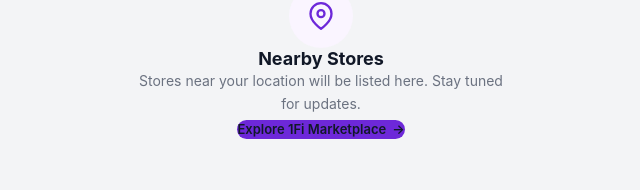
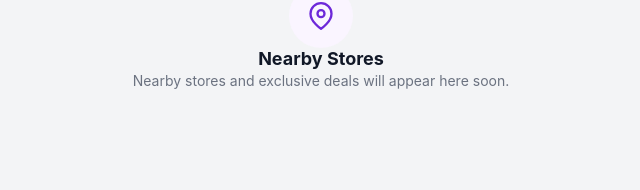
Before and after one commit to Twinkle1404/1fi-marketplace, a React (Vite) app: page /shop/nearby-stores in a window 1280 px wide. Shown: the part 331-521 px from the top of the page, without its empty margins (319-959 px from the left). Built offline with nearby package versions, Linux system fonts and the light colour scheme.

Commit message:
feat: align Top Brands and Nearby Stores text and remove CTA button

```diff
--- a/src/pages/NearbyStoresPage.tsx
+++ b/src/pages/NearbyStoresPage.tsx
@@ -1,21 +1,10 @@
-import { Link } from 'react-router-dom';
 import EmptyState from '../components/ui/EmptyState';
 
 export default function NearbyStoresPage() {
   return (
     <EmptyState
       title="Nearby Stores"
-      description="Stores near your location will be listed here. Stay tuned for updates."
-      action={
-        <Link
-          to="/shop/marketplace"
-          className="inline-flex items-center gap-1.5 rounded-[var(--radius-pill)] px-5 py-2 text-[13px] font-semibold text-white transition-opacity hover:opacity-90"
-          style={{ backgroundColor: 'var(--color-primary)' }}
-        >
-          <span>Explore 1Fi Marketplace</span>
-          <span aria-hidden="true">→</span>
-        </Link>
-      }
+      description="Nearby stores and exclusive deals will appear here soon."
       icon={
         <svg
           width="28"
--- a/src/pages/TopBrandsPage.tsx
+++ b/src/pages/TopBrandsPage.tsx
@@ -1,4 +1,3 @@
-import { Link } from 'react-router-dom';
 import EmptyState from '../components/ui/EmptyState';
 
 export default function TopBrandsPage() {
@@ -6,16 +5,6 @@
     <EmptyState
       title="Top Brands"
       description="Your favourite brands and exclusive deals will appear here soon."
-      action={
-        <Link
-          to="/shop/marketplace"
-          className="inline-flex items-center gap-1.5 rounded-[var(--radius-pill)] px-5 py-2 text-[13px] font-semibold text-white transition-opacity hover:opacity-90"
-          style={{ backgroundColor: 'var(--color-primary)' }}
-        >
-          <span>Explore 1Fi Marketplace</span>
-          <span aria-hidden="true">→</span>
-        </Link>
-      }
       icon={
         <svg
           width="28"
```
